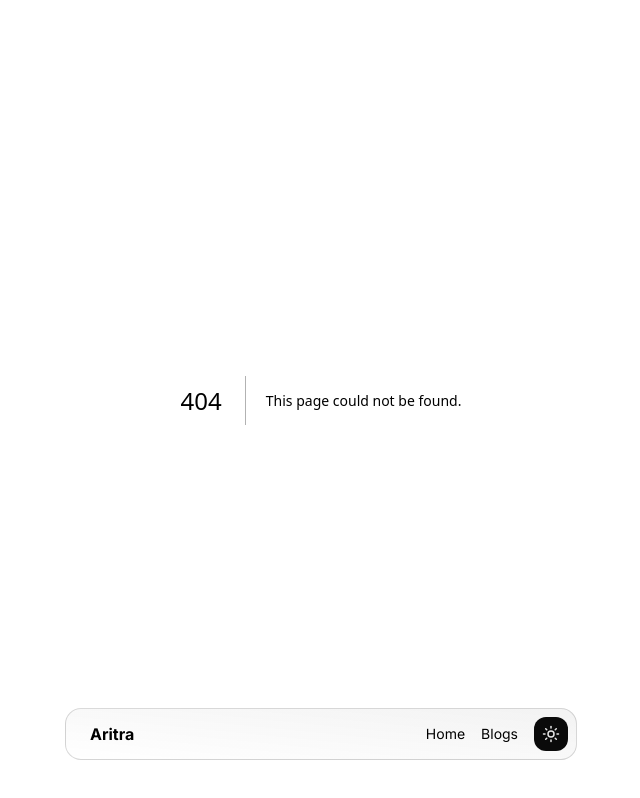
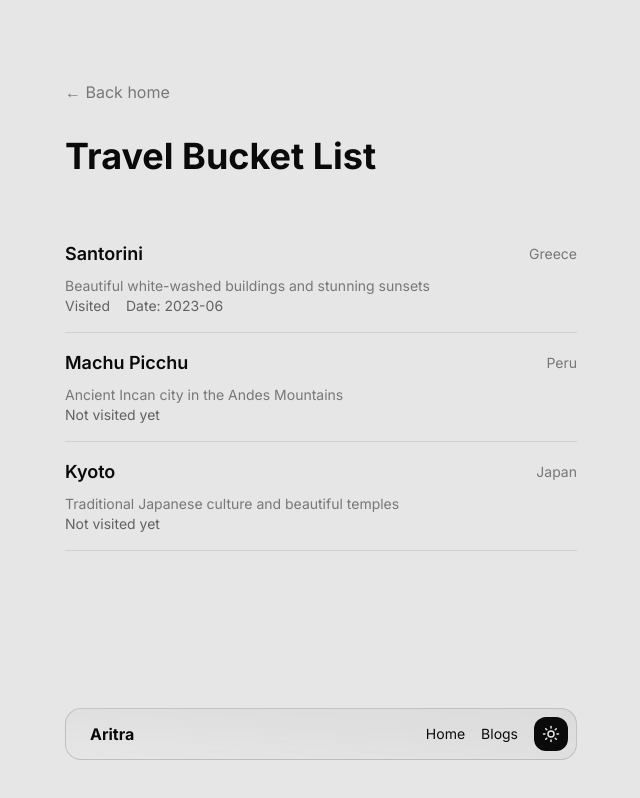
Before and after one commit to ARITRA69/minimal-portfolio, a Next.js app: page /travels in a window 1280 px wide. Before the commit this address had no page. Shown: the whole page, without its empty margins (319-959 px from the left). Built offline with nearby package versions, Linux system fonts and the light colour scheme.

Commit message:
Remove package-lock.json, update experiences with new roles and responsibilities, and enhance UI components with new fonts and icons.

```diff
--- /dev/null
+++ b/app/travels/[id]/page.tsx
@@ -0,0 +1,96 @@
+import Link from "next/link";
+import Image from "next/image";
+import { Separator } from "@/components/ui/separator";
+
+// This would typically come from a database or API
+const destinations = {
+  santorini: {
+    name: "Santorini",
+    country: "Greece",
+    description: "Beautiful white-washed buildings and stunning sunsets",
+    images: [
+      "/images/santorini-1.jpg",
+      "/images/santorini-2.jpg",
+      "/images/santorini-3.jpg",
+    ],
+  },
+  "machu-picchu": {
+    name: "Machu Picchu",
+    country: "Peru",
+    description: "Ancient Incan city in the Andes Mountains",
+    images: [
+      "/images/machu-picchu-1.jpg",
+      "/images/machu-picchu-2.jpg",
+      "/images/machu-picchu-3.jpg",
+    ],
+  },
+  kyoto: {
+    name: "Kyoto",
+    country: "Japan",
+    description: "Traditional Japanese culture and beautiful temples",
+    images: [
+      "/images/kyoto-1.jpg",
+      "/images/kyoto-2.jpg",
+      "/images/kyoto-3.jpg",
+    ],
+  },
+};
+
+export default function TravelDestination({
+  params,
+}: {
+  params: { id: string };
+}) {
+  const destination = destinations[params.id as keyof typeof destinations];
+
+  if (!destination) {
+    return (
+      <main className="w-11/12 sm:w-3/4 lg:w-2/5 mx-auto flex flex-col gap-16 pt-20 pb-40">
+        <div className="flex flex-col gap-8">
+          <Link
+            href="/travels"
+            className="text-neutral-500 hover:text-neutral-800"
+          >
+            ← Back to bucket list
+          </Link>
+          <h1 className="text-4xl font-bold">Destination not found</h1>
+        </div>
+      </main>
+    );
+  }
+
+  return (
+    <main className="w-11/12 sm:w-3/4 lg:w-2/5 mx-auto flex flex-col gap-16 pt-20 pb-40">
+      <div className="flex flex-col gap-8">
+        <Link
+          href="/travels"
+          className="text-neutral-500 hover:text-neutral-800"
+        >
+          ← Back to bucket list
+        </Link>
+        <div className="flex flex-col gap-2">
+          <h1 className="text-4xl font-bold">{destination.name}</h1>
+          <span className="text-xl text-neutral-500">
+            {destination.country}
+          </span>
+        </div>
+        <p className="text-neutral-600">{destination.description}</p>
+        <Separator />
+      </div>
+
+      <div className="flex flex-col gap-8">
+        <h2 className="text-2xl font-semibold">Photos</h2>
+        <div className="flex flex-col gap-8">
+          {destination.images.map((image, index) => (
+            <div key={index} className="aspect-video relative bg-neutral-100">
+              {/* Note: In a real application, you would need to add actual images */}
+              <div className="absolute inset-0 flex items-center justify-center">
+                <span className="text-neutral-400">Photo {index + 1}</span>
+              </div>
+            </div>
+          ))}
+        </div>
+      </div>
+    </main>
+  );
+}
--- /dev/null
+++ b/app/travels/page.tsx
@@ -0,0 +1,91 @@
+"use client";
+
+import Link from "next/link";
+import { Separator } from "@/components/ui/separator";
+
+interface TravelDestination {
+  id: string;
+  name: string;
+  country: string;
+  isVisited: boolean;
+  visitDate?: string;
+  description: string;
+  imageUrl: string;
+}
+
+const destinations: TravelDestination[] = [
+  {
+    id: "santorini",
+    name: "Santorini",
+    country: "Greece",
+    isVisited: true,
+    visitDate: "2023-06",
+    description: "Beautiful white-washed buildings and stunning sunsets",
+    imageUrl: "/images/santorini.jpg",
+  },
+  {
+    id: "machu-picchu",
+    name: "Machu Picchu",
+    country: "Peru",
+    isVisited: false,
+    description: "Ancient Incan city in the Andes Mountains",
+    imageUrl: "/images/machu-picchu.jpg",
+  },
+  {
+    id: "kyoto",
+    name: "Kyoto",
+    country: "Japan",
+    isVisited: false,
+    description: "Traditional Japanese culture and beautiful temples",
+    imageUrl: "/images/kyoto.jpg",
+  },
+];
+
+export default function TravelBucketList() {
+  return (
+    <main className="w-11/12 sm:w-3/4 lg:w-2/5 mx-auto flex flex-col gap-16 pt-20 pb-40">
+      <div className="flex flex-col gap-8">
+        <Link
+          href="/"
+          className="text-foreground/50 hover:text-foreground/30 transition-colors duration-300"
+        >
+          ← Back home
+        </Link>
+        <h1 className="text-4xl font-bold">Travel Bucket List</h1>
+      </div>
+      <div className="flex flex-col gap-4">
+        {destinations.map((destination) => (
+          <div key={destination.id}>
+            <Link
+              href={`/travels/${destination.id}`}
+              className="group cursor-pointer"
+            >
+              <div className="flex flex-col gap-2">
+                <div className="flex items-center justify-between">
+                  <h2 className="text-lg font-semibold group-hover:text-foreground/60 transition-colors duration-300">
+                    {destination.name}
+                  </h2>
+                  <span className="text-sm text-foreground/50">
+                    {destination.country}
+                  </span>
+                </div>
+                <p className="text-foreground/50 text-sm">
+                  {destination.description}
+                </p>
+              </div>
+            </Link>
+            <div className="flex items-center gap-4">
+              <span className="text-sm text-foreground/60">
+                {destination.isVisited ? "Visited" : "Not visited yet"}
+                {destination.isVisited && destination.visitDate && (
+                  <span className="ml-4">Date: {destination.visitDate}</span>
+                )}
+              </span>
+            </div>
+            <Separator className="mt-4" />
+          </div>
+        ))}
+      </div>
+    </main>
+  );
+}
--- a/components/shared/experiences.tsx
+++ b/components/shared/experiences.tsx
@@ -1,6 +1,7 @@
 import { EXPERIENCES } from "@/constants";
 import { bricolageGrotesque } from "@/fonts";
 import { cn } from "@/lib/utils";
+import { ArrowRight } from "lucide-react";
 import Link from "next/link";
 
 export const Experiences = () => {
@@ -25,16 +26,17 @@ export const Experiences = () => {
               </div>
             </div>
             <div className="grid gap-3 pl-7">
-              <div className="grid gap-1">
-                <div className="text-sm font-medium">Responsibilities</div>
+              <div className="grid gap-1 p-3 bg-foreground/5 rounded-md border border-foreground/10">
                 <ul className="grid gap-2 text-sm text-muted-foreground">
                   {experience.responsibilities.map((responsibility, i) => (
-                    <li key={i}> {responsibility}</li>
+                    <li key={i} className="flex items-center gap-2">
+                      <ArrowRight strokeWidth={1.5} size={14} />{" "}
+                      {responsibility}
+                    </li>
                   ))}
                 </ul>
               </div>
               <div className="grid gap-1">
-                <div className="text-sm font-medium">Tech Stack</div>
                 <div className="flex flex-wrap gap-2 text-sm">
                   {experience.techStack.map((tech, i) => (
                     <div
--- a/constants/index.ts
+++ b/constants/index.ts
@@ -158,47 +158,59 @@ export const SOCIALS = [
 
 export const EXPERIENCES = [
   {
+    title: "Software Engineer",
+    company: {
+      label: "Prodgain",
+      href: "https://prodgain.com",
+    },
+    period: "Dec 2024 - Present",
+    responsibilities: [
+      "Integrating Large Language Models (Claude, OpenAI) into web applications",
+      "Implementing agentic workflows for enhanced automation",
+      "Developing AI-powered features and functionalities",
+    ],
+    techStack: ["NextJS", "React", "TailwindCSS", "Claude API", "OpenAI API"],
+  },
+  {
+    title: "Frontend Developer",
+    company: { label: "Tukidoo", href: "https://tukidoo.ai" },
+    period: "Dec 2023 - Nov 2024",
+    responsibilities: [
+      "Led frontend development as a founding team member",
+      "Established development pipeline and authentication system using Clerk",
+      "Implemented secure routing architecture with public and private routes",
+      "Developed dynamic page routing system with efficient props management",
+      "Integrated Speech-to-Text functionality for voice recognition features",
+      "Managed server-side responses using Next.js server components",
+    ],
+    techStack: ["NextJS", "React", "TailwindCSS", "ShadcnUI", "AWS"],
+  },
+  {
     title: "Next.js Developer Intern",
     company: {
       label: "Respawn Technologies",
       href: "https://respawn.co.in",
     },
-    period: "Apr 2024 - Present",
+    period: "Apr 2024 - Nov 2024",
     responsibilities: [
       "Payment gateway integration with Razorpay",
       "Learning in-depth TypeScript",
       "Building chrome extension to monitor network activity",
       "Creating a new project with Next.js and MongoDB",
     ],
-    techStack: ["NextJS", "React", "TailwindCSS", "ShadcnUI", "MongoDB"],
-  },
-  {
-    title: "React Developer",
-    company: { label: "Tukidoo", href: "https://tukidoo.ai" },
-    period: "Dec 2023 - Present",
-    responsibilities: [
-      "I’m leading the frontend development as a founding team member of Tukidoo.",
-      "Setting up development pipeline.",
-      "Handling Authentication with Clerk",
-      "Defining public and private routes",
-      "All pages and dynamic routes with props passing.",
-      "Implemented Speech to Text to recognize user’s voice.",
-      "Using next/server to handle responses.",
-    ],
-    techStack: ["NextJS", "React", "TailwindCSS", "ShadcnUI", "AWS"],
+    techStack: ["NextJS", "React", "TailwindCSS", "ShadcnUI", "MongoDB", "AWS"],
   },
   {
     title: "React Developer Intern",
     company: { label: "BTST Solutions", href: "https://btst.co.in" },
     period: "Oct 2023 - Feb 2024",
     responsibilities: [
-      "Developing product Home Page.",
-      "Custom Tab atom",
-      "Advisor Login and Dashboard with Create Group.",
-      "Creating Group Page with multi step form.",
-      "Each Group with option to create multiple trade idea.",
-      "Form to add trade plans.",
-      "Creating Atom and Molecular Structure.",
+      "Developed and implemented responsive homepage design",
+      "Created reusable custom tab components following atomic design principles",
+      "Implemented comprehensive advisor dashboard with group management functionality",
+      "Designed and developed multi-step form system for group creation",
+      "Built dynamic trade idea management system with multiple plan options",
+      "Established component architecture following atomic design methodology",
     ],
     techStack: ["NextJS", "React", "TailwindCSS"],
   },
```
Also changed, not shown: app/page.tsx (+15 -0 lines), 2 other files (tests, documents, lock files or other folders).
